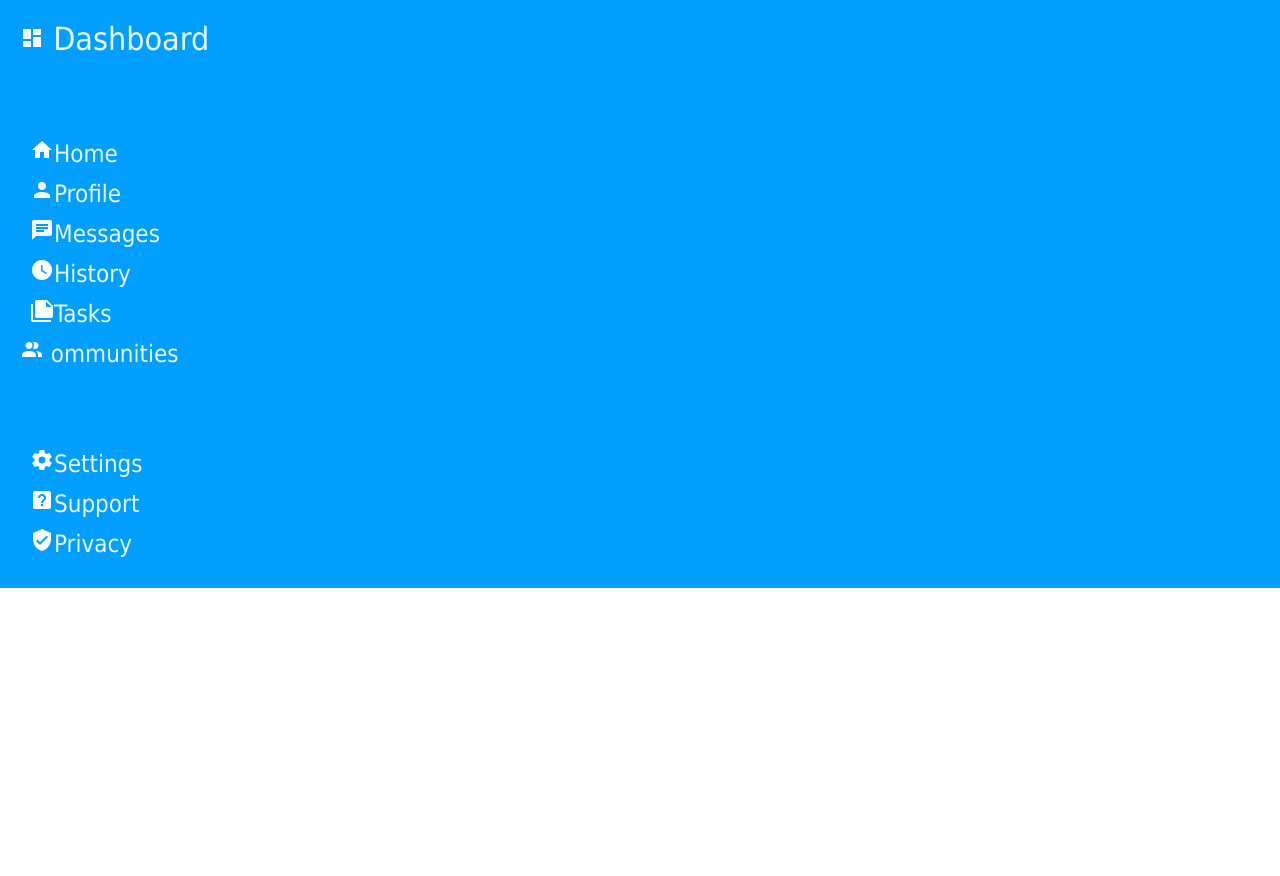
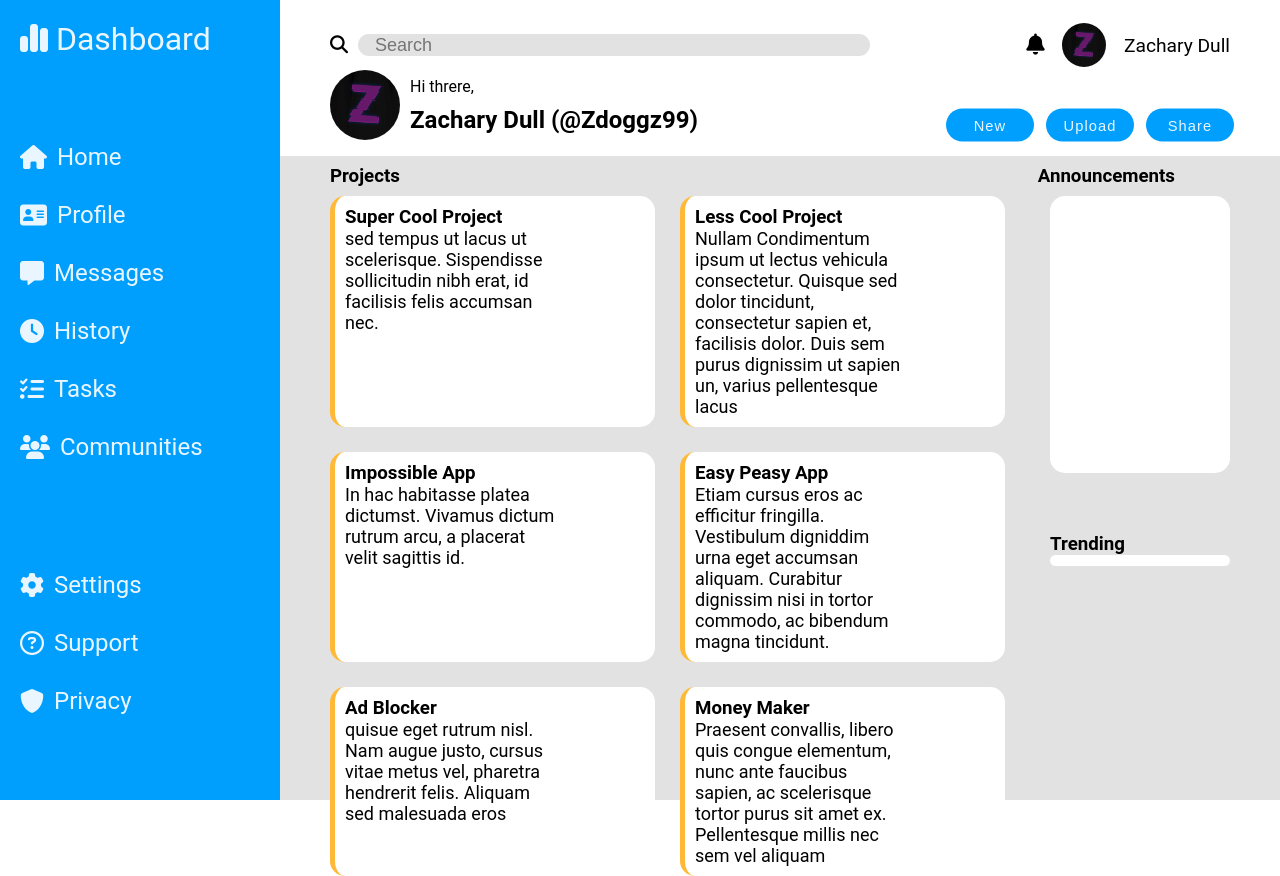
Before and after one commit to zdoggz99/Admin-Page, a plain HTML site: page index.html in a window 1280 px wide. Before the commit the page ends 800 px from the top, so only its background shows below. Drawn offline with Linux system fonts and the light colour scheme.

Commit message:
Admin page has been styled

```diff
--- a/index.html
+++ b/index.html
@@ -7,39 +7,118 @@
     <title>Admin</title>
     <link rel="stylesheet" href="styles/body.css" />
     <link rel="stylesheet" href="styles/sidebar.css" />
+    <link rel="stylesheet" href="styles/header.css" />
+    <link rel="stylesheet" href="styles/main.css" />
+    <script
+      src="https://kit.fontawesome.com/b5a28e66fd.js"
+      crossorigin="anonymous"
+    ></script>
   </head>
   <body>
     <div class="sidebar">
       <div class="dashboardTitle">
-        <img src="imgs/sidebar/view-dashboard.png" alt="" /> Dashboard
+        <i class="fa-solid fa-chart-simple"></i> Dashboard
       </div>
       <div class="navigation">
-        <div class="icon"><img src="imgs/sidebar/home.png" alt="" />Home</div>
+        <div class="icon"><i class="fa-solid fa-house"></i>Home</div>
+        <div class="icon"><i class="fa-solid fa-address-card"></i>Profile</div>
+        <div class="icon"><i class="fa-solid fa-message"></i>Messages</div>
+        <div class="icon"><i class="fa-solid fa-clock"></i>History</div>
+        <div class="icon"><i class="fa-solid fa-list-check"></i>Tasks</div>
+        <div class="icon"><i class="fa-solid fa-users"></i>Communities</div>
+      </div>
+      <div class="utilities">
+        <div class="icon"><i class="fa-solid fa-gear"></i>Settings</div>
         <div class="icon">
-          <img src="imgs/sidebar/account.png" alt="" />Profile
+          <i class="fa-regular fa-circle-question"></i>Support
         </div>
-        <div class="icon">
-          <img src="imgs/sidebar/message-text.png" alt="" />Messages
-        </div>
-        <div class="icon">
-          <img src="imgs/sidebar/clock.png" alt="" />History
-        </div>
-        <div class="icon">
-          <img src="imgs/sidebar/note-multiple.png" alt="" />Tasks
-        </div>
-        <div>
-          <img src="imgs/sidebar/account-multiple.png" alt="" /> ommunities
+        <div class="icon"><i class="fa-solid fa-shield"></i>Privacy</div>
+      </div>
+    </div>
+    <div class="header">
+      <div class="search">
+        <i class="icon fa-solid fa-magnifying-glass"></i>
+        <input type="text" placeholder="   Search" />
+      </div>
+      <div class="info">
+        <i class="fa-solid fa-bell"></i>
+        <img src="logo.png" alt="" />
+        Zachary Dull
+      </div>
+      <div class="greeting">
+        <img src="logo.png" alt="" />
+        <div class="greetingText">
+          <div class="top">Hi threre,</div>
+          <div class="bottom">Zachary Dull (@Zdoggz99)</div>
         </div>
       </div>
-      <div class="utilities">
-        <div class="icon">
-          <img src="imgs/sidebar/cog.png" alt="" />Settings
+      <div class="buttons">
+        <button>New</button>
+        <button>Upload</button>
+        <button>Share</button>
+      </div>
+    </div>
+    <div class="topOfMain">
+      <div class="text"><h3>Projects</h3></div>
+      <div class="text"><h3>Announcements</h3></div>
+    </div>
+    <div class="main">
+      <div class="cardContainer">
+        <div class="card">
+          <h3>Super Cool Project</h3>
+          <p>
+            sed tempus ut lacus ut scelerisque. Sispendisse sollicitudin nibh
+            erat, id facilisis felis accumsan nec.
+          </p>
         </div>
-        <div class="icon">
-          <img src="imgs/sidebar/help-box.png" alt="" />Support
+        <div class="card">
+          <h3>Less Cool Project</h3>
+          <p>
+            Nullam Condimentum ipsum ut lectus vehicula consectetur. Quisque sed
+            dolor tincidunt, consectetur sapien et, facilisis dolor. Duis sem
+            purus dignissim ut sapien un, varius pellentesque lacus
+          </p>
         </div>
-        <div class="icon">
-          <img src="imgs/sidebar/shield-check.png" alt="" />Privacy
+        <div class="card">
+          <h3>Impossible App</h3>
+          <p>
+            In hac habitasse platea dictumst. Vivamus dictum rutrum arcu, a
+            placerat velit sagittis id.
+          </p>
+        </div>
+        <div class="card">
+          <h3>Easy Peasy App</h3>
+          <p>
+            Etiam cursus eros ac efficitur fringilla. Vestibulum digniddim urna
+            eget accumsan aliquam. Curabitur dignissim nisi in tortor commodo,
+            ac bibendum magna tincidunt.
+          </p>
+        </div>
+        <div class="card">
+          <h3>Ad Blocker</h3>
+          <p>
+            quisue eget rutrum nisl. Nam augue justo, cursus vitae metus vel,
+            pharetra hendrerit felis. Aliquam sed malesuada eros
+          </p>
+        </div>
+        <div class="card">
+          <h3>Money Maker</h3>
+          <p>
+            Praesent convallis, libero quis congue elementum, nunc ante faucibus
+            sapien, ac scelerisque tortor purus sit amet ex. Pellentesque millis
+            nec sem vel aliquam
+          </p>
+        </div>
+      </div>
+      <div class="infoPanels">
+        <div class="panel">
+          <div class="card"></div>
+        </div>
+        <div class="trendingCard">
+          <div class="trendingTitle"><h3>Trending</h3></div>
+          <div class="panel">
+            <div class="card"></div>
+          </div>
         </div>
       </div>
     </div>
--- a/styles/body.css
+++ b/styles/body.css
@@ -1,7 +1,10 @@
 :root {
-  font-family: Tahoma, sans-serif;
+  @import url('https://fonts.googleapis.com/css2?family=Roboto:wght@400;700&display=swap');
+  font-family: 'Roboto', sans-serif;
 }
 
 body {
+  display: grid;
+  grid-template: 19.5vh 5vh calc(100vh - 19.5vh - 5vh) / 35vh;
   margin: 0;
 }
--- /dev/null
+++ b/styles/header.css
@@ -0,0 +1,100 @@
+.header {
+  grid-row: 1/2;
+  grid-column: 2/-1;
+  display: grid;
+  padding-top: 20px;
+  padding-bottom: 20px;
+  padding-left: 50px;
+  padding-right: 50px;
+  grid-template: 1fr 1fr / 1.5fr 1fr;
+  height: 15vh;
+  box-shadow: 0px 3px rgb(196, 196, 196);
+}
+
+.header .search {
+  display: flex;
+  align-items: center;
+  gap: 10px;
+  width: 100%;
+}
+
+.header .search input {
+  background-color: rgb(226, 226, 226);
+  width: 100%;
+  height: 40%;
+  font-size: large;
+  border: none;
+  border-radius: 25px;
+}
+
+.header .search .icon {
+  font-size: large;
+}
+
+.header .info {
+  font-size: larger;
+  display: flex;
+  align-items: center;
+  justify-content: right;
+  gap: 20px;
+}
+
+.header .info img {
+  width: 40px;
+  border-radius: 100px;
+}
+
+.header .greeting {
+  display: flex;
+  align-items: center;
+  gap: 10px;
+}
+
+.header .greeting img {
+  width: 70px;
+  border-radius: 100px;
+}
+
+.header .greeting .greetingText {
+  display: flex;
+  flex-direction: column;
+  gap: 10px;
+}
+
+.header .greeting .greetingText .bottom {
+  font-size: x-large;
+  font-weight: bolder;
+}
+
+.header .buttons {
+  display: flex;
+  justify-content: flex-end;
+  align-items: flex-end;
+  align-content: flex-end;
+  width: 100%;
+  gap: 20px;
+}
+
+.header button {
+  height: 30px;
+  width: 80px;
+  letter-spacing: 1px;
+  border-radius: 25px;
+  border: none;
+  scale: 1.1;
+  color: #eaf6ff;
+  background-color: #009ffd;
+}
+
+button:hover,
+.info i,
+.info img {
+  transform: scale(1.1);
+  cursor: pointer;
+}
+
+button:active {
+  transform: scale(1);
+  cursor: pointer;
+  background-color: rgb(255, 185, 55);
+}
--- /dev/null
+++ b/styles/main.css
@@ -0,0 +1,78 @@
+.topOfMain {
+  grid-column: 2 / end;
+  display: flex;
+  width: 100%;
+  align-items: center;
+  justify-content: space-between;
+  background-color: rgb(226, 226, 226);
+}
+
+.topOfMain .text {
+  padding-left: 50px;
+  padding-right: 105px;
+}
+
+.main {
+  background-color: rgb(226, 226, 226);
+  grid-row: 3/4;
+  grid-column: 2 / end;
+  padding-left: 50px;
+  padding-right: 50px;
+  padding-bottom: 50px;
+  display: flex;
+  justify-content: space-between;
+}
+
+.main .cardContainer {
+  width: 75%;
+  display: grid;
+  grid-template: 1fr 1fr 1fr / 1fr 1fr;
+  gap: 25px;
+}
+
+.main .cardContainer .card {
+  display: flex;
+  flex-direction: column;
+  padding: 10px;
+
+  padding-right: 100px;
+  border-radius: 15px;
+  background-color: white;
+  border-left: 5px solid rgb(255, 185, 55);
+}
+
+.main .cardContainer .card:hover {
+  transform: scale(1.1);
+  cursor: pointer;
+}
+
+.main .infoPanels {
+  width: 20%;
+  height: 100%;
+  display: flex;
+  flex-direction: column;
+  gap: 60px;
+}
+
+.main .trendingCard {
+}
+
+.main .panel {
+  height: 50%;
+}
+
+.main .panel .card {
+  height: 100%;
+  border-radius: 15px;
+  background-color: white;
+}
+
+.main p {
+  font-size: large;
+}
+
+.main h3,
+p {
+  padding: 0;
+  margin: 0;
+}
--- a/styles/sidebar.css
+++ b/styles/sidebar.css
@@ -1,24 +1,39 @@
 .sidebar {
+  grid-column: 1/2;
   color: #eaf6ff;
   display: flex;
   flex-direction: column;
   background-color: #009ffd;
-  padding: 20px;
+  width: 100%;
   gap: 80px;
+  height: 100vh;
 }
 
-.dashboardTitle {
+.sidebar .dashboardTitle {
   font-size: xx-large;
+  padding-left: 20px;
+  padding-top: 20px;
 }
 
-.navigation,
-.utilities {
+.sidebar .navigation,
+.sidebar .utilities {
   font-size: x-large;
   display: flex;
   flex-direction: column;
 }
 
-.icon {
-  padding-left: 10px;
-  margin-bottom: 10px;
+.sidebar .icon {
+  display: flex;
+  align-items: center;
+  gap: 10px;
+  margin-bottom: 20px;
+  padding-top: 5px;
+  padding-bottom: 5px;
+  padding-left: 20px;
 }
+
+.sidebar .icon:hover {
+  color: gray;
+  background-color: rgb(255, 185, 55);
+  cursor: pointer;
+}
```
Also changed, not shown: imgs/header/bell-badge.png (deleted), imgs/header/magnify.png (deleted), imgs/sidebar/account-multiple.png (deleted), imgs/sidebar/account.png (deleted), imgs/sidebar/clock.png (deleted), imgs/sidebar/cog.png (deleted), imgs/sidebar/help-box.png (deleted), imgs/sidebar/home.png (deleted), imgs/sidebar/message-text.png (deleted), imgs/sidebar/note-multiple.png (deleted), imgs/sidebar/shield-check.png (deleted), imgs/sidebar/view-dashboard.png (deleted), logo.png (renamed from imgs/header/logo.png).
